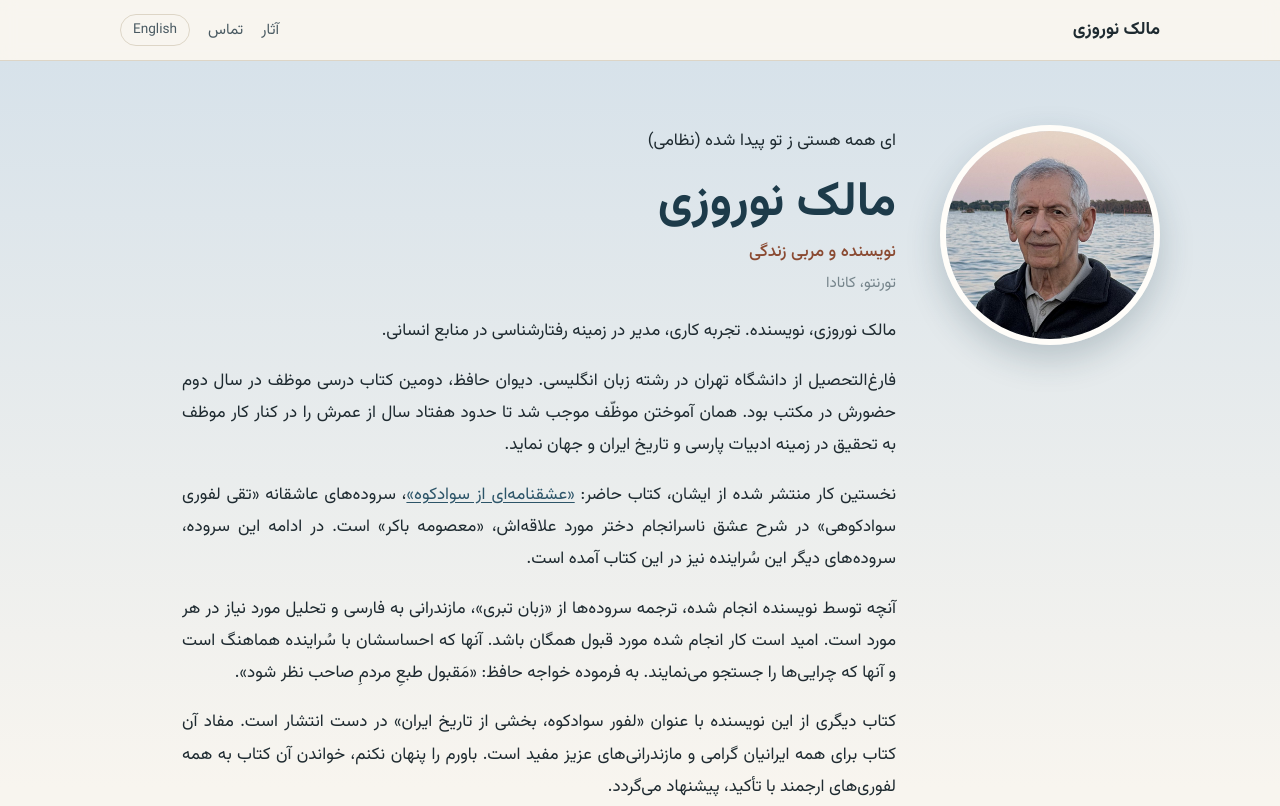
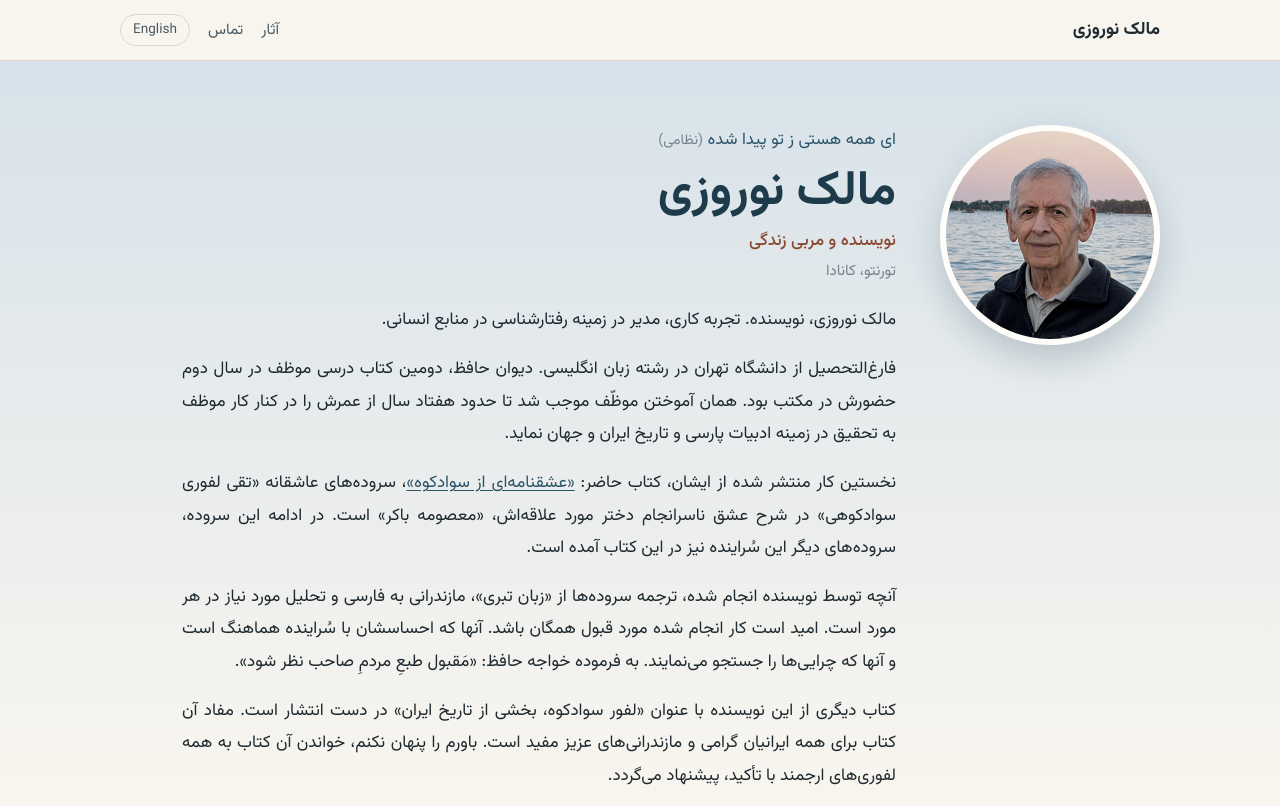
Before and after one commit to nargesnorouzi/maleknorouzi.com, a plain HTML site: page index.html in a window 1280 px wide. Shown: the top 806 px of the page. Drawn offline with Linux system fonts and the light colour scheme.

Commit message:
Add files via upload

```diff
--- a/assets/css/site.css
+++ b/assets/css/site.css
@@ -271,3 +271,7 @@ a.work-link:hover h3 { color: var(--earth); }
 .paypal-line { margin: 10px 0 4px; font-size: .98rem; }
 .paypal-line .k { color: var(--ink-2); font-weight: 500; }
 a.paypal-link { direction: ltr; unicode-bidi: isolate; font-weight: 500; }
+
+/* epigraph above the name */
+.profile .epigraph { margin: 0 0 6px; color: var(--deep-2); font-size: 1.05rem; }
+.profile .epigraph .src { color: var(--ink-3); font-size: .9rem; }
```
